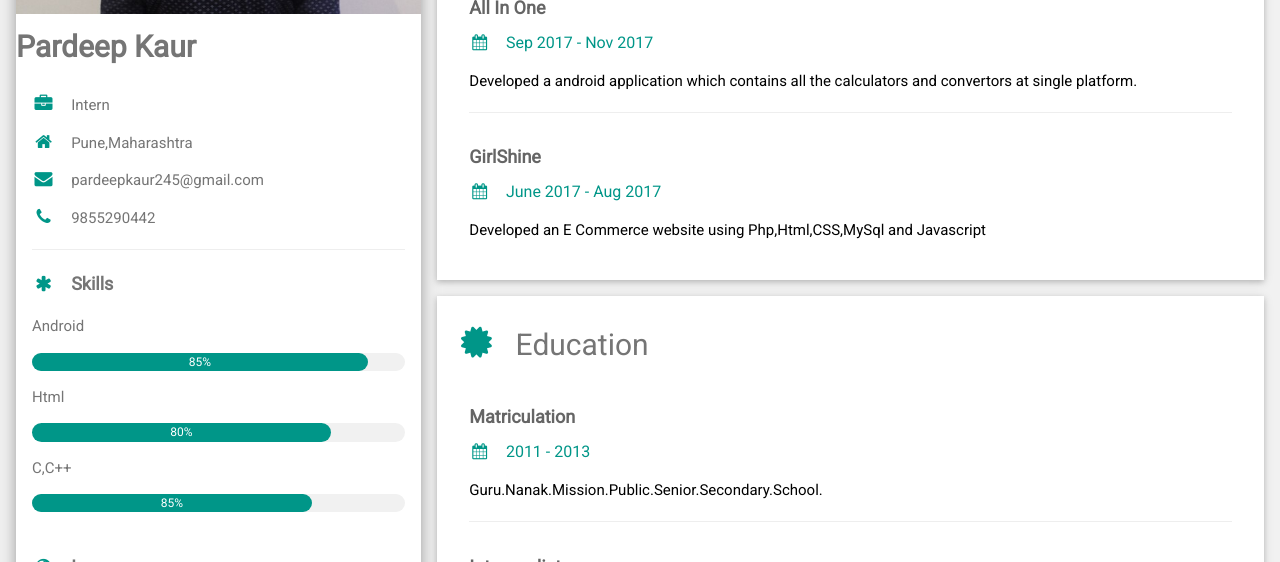
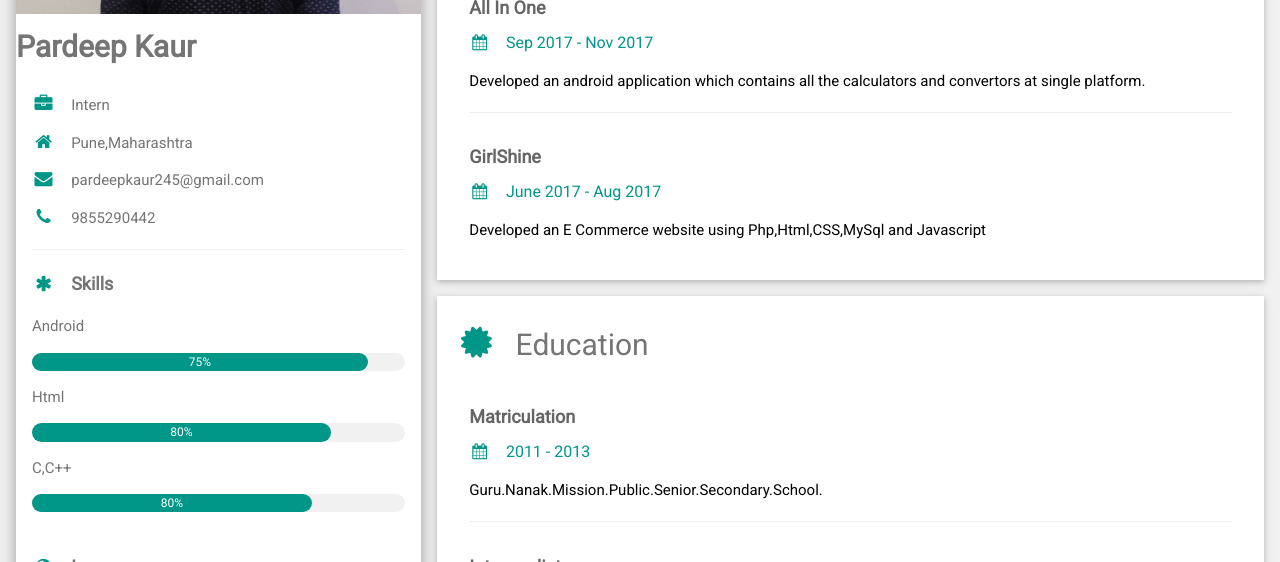
Before and after one commit to pardeepkaur245/pardeepkaur245.github.io, a plain HTML site: page index.html in a window 1280 px wide. Shown: the part 302-864 px from the top of the page. Drawn offline with nearby package versions, Linux system fonts and the light colour scheme.

Commit message:
Update index.html

```diff
--- a/index.html
+++ b/index.html
@@ -36,7 +36,7 @@ html,body,h1,h2,h3,h4,h5,h6 {font-family: "Roboto", sans-serif}
           <p class="w3-large"><b><i class="fa fa-asterisk fa-fw w3-margin-right w3-text-teal"></i>Skills</b></p>
           <p>Android</p>
           <div class="w3-light-grey w3-round-xlarge w3-small">
-            <div class="w3-container w3-center w3-round-xlarge w3-teal" style="width:90%">85%</div>
+            <div class="w3-container w3-center w3-round-xlarge w3-teal" style="width:90%">75%</div>
           </div>
           <p>Html</p>
           <div class="w3-light-grey w3-round-xlarge w3-small">
@@ -46,7 +46,7 @@ html,body,h1,h2,h3,h4,h5,h6 {font-family: "Roboto", sans-serif}
           </div>
           <p>C,C++</p>
           <div class="w3-light-grey w3-round-xlarge w3-small">
-            <div class="w3-container w3-center w3-round-xlarge w3-teal" style="width:75%">85%</div>
+            <div class="w3-container w3-center w3-round-xlarge w3-teal" style="width:75%">80%</div>
           </div>
 
           <br>
@@ -85,7 +85,7 @@ html,body,h1,h2,h3,h4,h5,h6 {font-family: "Roboto", sans-serif}
         <div class="w3-container">
           <h5 class="w3-opacity"><b>All In One</b></h5>
           <h6 class="w3-text-teal"><i class="fa fa-calendar fa-fw w3-margin-right"></i>Sep 2017 - Nov 2017</h6>
-          <p>Developed a android application which contains all the calculators and convertors at single platform.</p>
+          <p>Developed an android application which contains all the calculators and convertors at single platform.</p>
           <hr>
         </div>
         <div class="w3-container">
```
